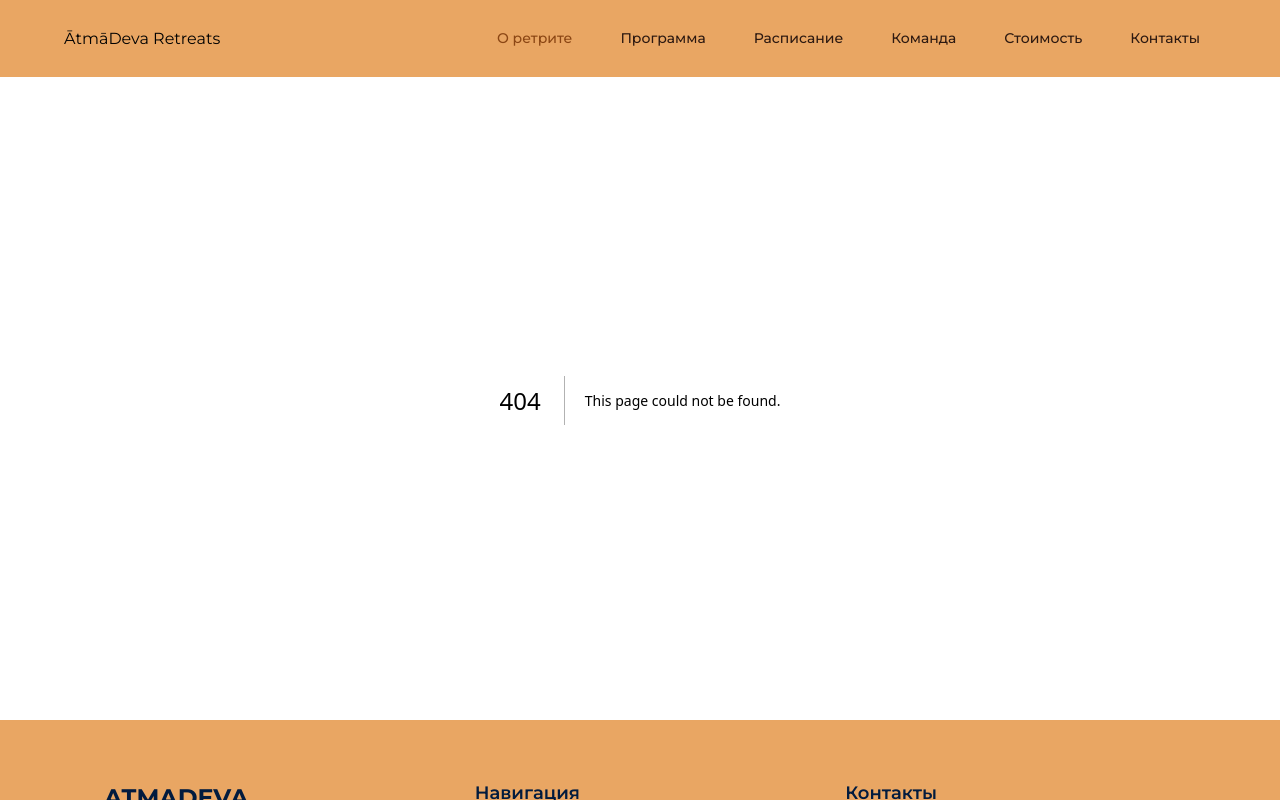
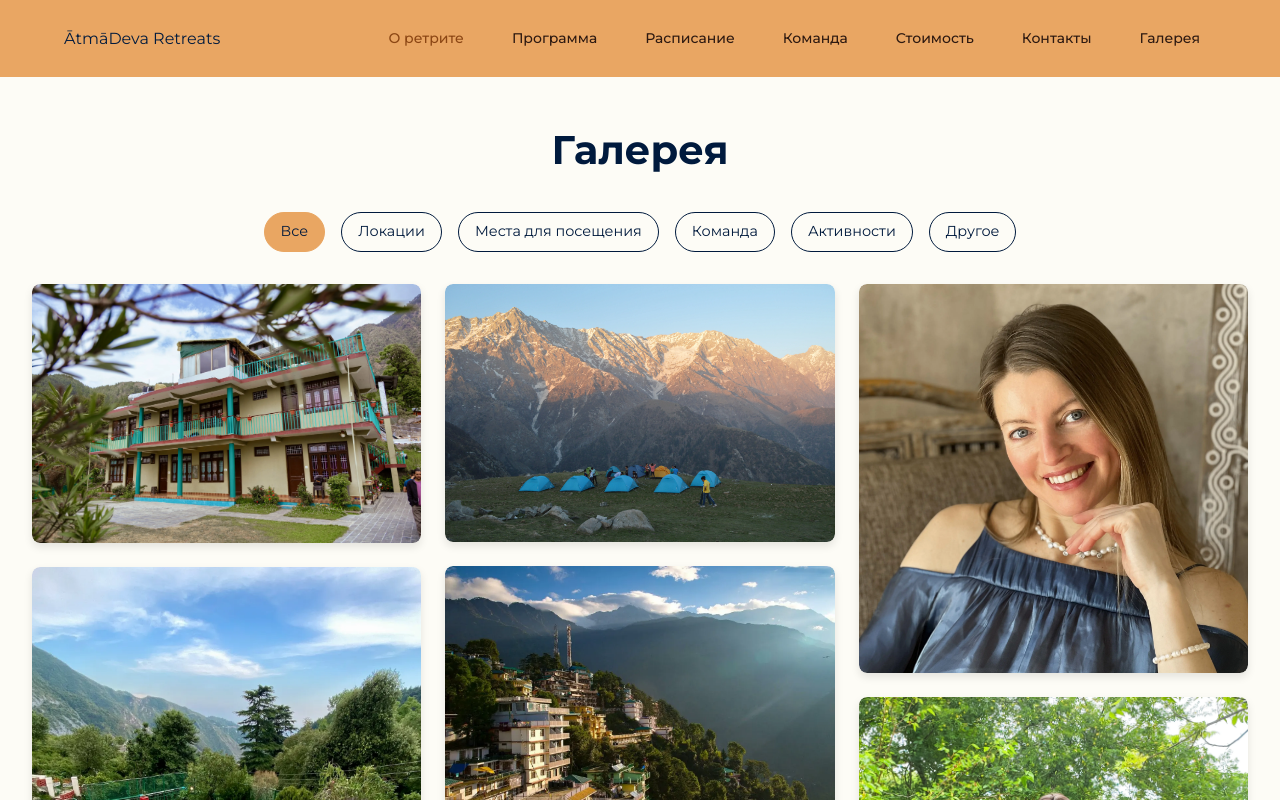
Before and after one commit to terrxrmachine/atmadeva, a Next.js app: page /gallery in a window 1280 px wide. Before the commit this address had no page. Shown: the top 800 px of the page. Built offline with nearby package versions, Linux system fonts and the light colour scheme.

Commit message:
added gallery page

```diff
--- a/src/app/components/shared/footer/footer.tsx
+++ b/src/app/components/shared/footer/footer.tsx
@@ -22,12 +22,21 @@ export default function Footer() {
                         <ul className={styles.footer__nav_list}>
                             {navigationItems.map((item) => (
                                 <li key={item.id} className={styles.footer__nav_item}>
+                                    {item.isExternalPage ? (
+                                        <a
+                                            href={item.href}
+                                            className={styles.footer__nav_link}
+                                        >
+                                            {item.label}
+                                        </a>
+                                    ) : (
                                         <a
                                             href={`#${item.id}`}
                                             className={styles.footer__nav_link}
                                         >
                                             {item.label}
                                         </a>
+                                    )}
                                 </li>
                             ))}
                         </ul>
--- a/src/app/components/shared/header/components/header-button/header-button.tsx
+++ b/src/app/components/shared/header/components/header-button/header-button.tsx
@@ -1,3 +1,4 @@
+import Link from 'next/link';
 import styles from './header-button.module.css'
 
 interface HeaderButtonProps {
@@ -5,9 +6,24 @@ interface HeaderButtonProps {
     label: string;
     isActive: boolean;
     onClick: (id: string) => void;
+    isExternalPage?: boolean;
+    href?: string;
 }
 
-export default function HeaderButton({ id, label, isActive, onClick }: HeaderButtonProps) {
+export default function HeaderButton({ id, label, isActive, onClick, isExternalPage, href }: HeaderButtonProps) {
+    // If it's an external page, render a Link component
+    if (isExternalPage && href) {
+        return (
+            <Link
+                href={href}
+                className={`${styles.header__button} ${isActive ? styles.header__button_active : ''}`}
+            >
+                {label}
+            </Link>
+        );
+    }
+
+    // Otherwise render a button for scrolling to sections
     return (
         <button
             onClick={() => onClick(id)}
--- a/src/app/components/shared/header/header-logic.ts
+++ b/src/app/components/shared/header/header-logic.ts
@@ -7,6 +7,7 @@ export const navigationItems = [
     { id: 'authors', label: 'Команда' },
     { id: 'pricing', label: 'Стоимость' },
     { id: 'booking', label: 'Контакты' },
+    { id: 'gallery', label: 'Галерея', isExternalPage: true, href: '/gallery' },
 ];
 
 export const useHeaderLogic = () => {
--- a/src/app/components/shared/header/header.tsx
+++ b/src/app/components/shared/header/header.tsx
@@ -31,6 +31,8 @@ export default function Header() {
                             label={item.label}
                             isActive={activeSection === item.id}
                             onClick={scrollToSection}
+                            isExternalPage={item.isExternalPage}
+                            href={item.href}
                         />
                     ))}
                 </nav>
@@ -47,6 +49,8 @@ export default function Header() {
                                 scrollToSection(id);
                                 toggleMobileMenu();
                             }}
+                            isExternalPage={item.isExternalPage}
+                            href={item.href}
                         />
                     ))}
                 </nav>
--- /dev/null
+++ b/src/app/gallery/gallery.module.css
@@ -0,0 +1,143 @@
+.container {
+  padding: 2rem;
+  max-width: 1400px;
+  margin: 0 auto;
+  padding-top: 120px; /* Space for fixed header */
+  padding-bottom: 4rem; /* Extra space at the bottom to prevent footer overlap */
+  min-height: calc(100vh - 300px); /* Ensure minimum height to push footer down */
+}
+
+.title {
+  text-align: center;
+  margin-bottom: 2rem;
+  color: var(--deep-purple);
+  font-size: 2.5rem;
+  font-weight: 700;
+}
+
+.categories {
+  display: flex;
+  flex-wrap: wrap;
+  justify-content: center;
+  gap: 1rem;
+  margin-bottom: 2rem;
+}
+
+.categoryButton {
+  background-color: var(--off-white);
+  color: var(--deep-purple);
+  border: 1px solid var(--deep-purple);
+  padding: 0.5rem 1rem;
+  border-radius: 2rem;
+  cursor: pointer;
+  transition: all 0.3s ease;
+  font-size: 0.9rem;
+}
+
+.categoryButton:hover {
+  background-color: var(--beige);
+}
+
+.categoryButton.active {
+  background-color: var(--orange);
+  color: var(--deep-purple);
+  border-color: var(--orange);
+}
+
+.gallery {
+  column-count: 3; /* Default for desktop */
+  column-gap: 1.5rem;
+  width: 100%;
+}
+
+.imageContainer {
+  break-inside: avoid;
+  margin-bottom: 1.5rem;
+  display: inline-block; /* Important for masonry layout */
+  width: 100%;
+}
+
+.imageWrapper {
+  position: relative;
+  width: 100%;
+  display: block;
+  overflow: hidden;
+  border-radius: 8px;
+  box-shadow: 0 4px 8px rgba(0, 0, 0, 0.1);
+  transition: transform 0.3s ease, box-shadow 0.3s ease;
+}
+
+.imageWrapper:hover {
+  transform: translateY(-5px);
+  box-shadow: 0 8px 16px rgba(0, 0, 0, 0.15);
+}
+
+.image {
+  width: 100% !important;
+  height: auto !important;
+  position: relative !important;
+  object-fit: cover !important;
+  border-radius: 8px;
+  display: block;
+}
+
+/* Responsive column counts */
+@media (max-width: 1200px) {
+  .gallery {
+    column-count: 3;
+  }
+}
+
+@media (max-width: 992px) {
+  .gallery {
+    column-count: 2;
+  }
+}
+
+@media (max-width: 576px) {
+  .gallery {
+    column-count: 1;
+  }
+}
+
+.loading {
+  text-align: center;
+  padding: 3rem;
+  font-size: 1.2rem;
+  color: var(--deep-purple);
+}
+
+/* Responsive adjustments */
+@media (max-width: 768px) {
+  .container {
+    padding: 1rem;
+    padding-top: 100px;
+  }
+
+  .title {
+    font-size: 2rem;
+  }
+
+  .gallery {
+    grid-template-columns: repeat(auto-fill, minmax(250px, 1fr));
+    gap: 1rem;
+  }
+
+  .categories {
+    flex-direction: row;
+    overflow-x: auto;
+    padding-bottom: 1rem;
+    justify-content: flex-start;
+  }
+
+  .categoryButton {
+    flex: 0 0 auto;
+  }
+}
+
+/* For larger screens, make the grid more dense */
+@media (min-width: 1200px) {
+  .gallery {
+    grid-template-columns: repeat(auto-fill, minmax(350px, 1fr));
+  }
+}
--- /dev/null
+++ b/src/app/gallery/page.tsx
@@ -0,0 +1,147 @@
+"use client";
+
+import { useState, useEffect } from 'react';
+import Image from 'next/image';
+import styles from './gallery.module.css';
+
+// Type for our image data
+interface ImageData {
+  src: string;
+  alt: string;
+  category: string;
+}
+
+export default function GalleryPage() {
+  const [images, setImages] = useState<ImageData[]>([]);
+  const [selectedCategory, setSelectedCategory] = useState<string>('all');
+  const [categories, setCategories] = useState<string[]>([]);
+  const [isLoading, setIsLoading] = useState(true);
+
+  useEffect(() => {
+    // Function to collect all images from the public directory
+    const fetchImages = async () => {
+      setIsLoading(true);
+
+      // Collect images from different folders
+      const locationImages = Array.from({ length: 15 }, (_, i) => ({
+        src: `/location/${i + 1}loc.webp`,
+        alt: `Локация ${i + 1}`,
+        category: 'location'
+      }));
+
+      const placesToVisitImages = Array.from({ length: 12 }, (_, i) => ({
+        src: `/places-to-visit/${i + 1}.webp`,
+        alt: `Место ${i + 1}`,
+        category: 'places'
+      }));
+
+      const teamImages = [
+        ...Array.from({ length: 4 }, (_, i) => ({
+          src: `/team/Mih-${i + 1}.webp`,
+          alt: `Михаил ${i + 1}`,
+          category: 'team'
+        })),
+        ...Array.from({ length: 5 }, (_, i) => ({
+          src: `/team/Svet-${i}.webp`,
+          alt: `Светлана ${i}`,
+          category: 'team'
+        })),
+        ...Array.from({ length: 4 }, (_, i) => ({
+          src: `/team/Val-${i + 1}.webp`,
+          alt: `Валентина ${i + 1}`,
+          category: 'team'
+        }))
+      ];
+
+      const whatToExpectImages = [
+        { src: '/what-to-expect/breathing.JPG.webp', alt: 'Дыхательные практики', category: 'activities' },
+        { src: '/what-to-expect/buddhism.JPG.webp', alt: 'Буддизм', category: 'activities' },
+        { src: '/what-to-expect/cosmos.JPG.webp', alt: 'Космос', category: 'activities' },
+        { src: '/what-to-expect/music.JPG.webp', alt: 'Музыка', category: 'activities' },
+        { src: '/what-to-expect/places.JPG.webp', alt: 'Места', category: 'activities' },
+        { src: '/what-to-expect/sound.JPG.webp', alt: 'Звукотерапия', category: 'activities' },
+        { src: '/what-to-expect/trekking.webp', alt: 'Треккинг', category: 'activities' },
+        { src: '/what-to-expect/yoga.webp', alt: 'Йога', category: 'activities' }
+      ];
+
+      const otherImages = [
+        { src: '/hero.jpg', alt: 'Главное изображение', category: 'other' },
+        { src: '/what-is-retreat/retreat.webp', alt: 'Ретрит', category: 'other' },
+        { src: '/authors/authors.webp', alt: 'Авторы', category: 'other' }
+      ];
+
+      // Combine all images
+      const allImages = [
+        ...locationImages,
+        ...placesToVisitImages,
+        ...teamImages,
+        ...whatToExpectImages,
+        ...otherImages
+      ];
+
+      // Extract unique categories
+      const uniqueCategories = ['all', ...new Set(allImages.map(img => img.category))];
+
+      setImages(allImages);
+      setCategories(uniqueCategories);
+      setIsLoading(false);
+    };
+
+    fetchImages();
+  }, []);
+
+  // Filter images based on selected category
+  const filteredImages = selectedCategory === 'all'
+    ? images
+    : images.filter(img => img.category === selectedCategory);
+
+  return (
+    <div className={styles.container} style={{ marginBottom: '2rem' }}>
+      <h1 className={styles.title}>Галерея</h1>
+
+      <div className={styles.categories}>
+        {categories.map(category => (
+          <button
+            key={category}
+            className={`${styles.categoryButton} ${selectedCategory === category ? styles.active : ''}`}
+            onClick={() => setSelectedCategory(category)}
+          >
+            {category === 'all' && 'Все'}
+            {category === 'location' && 'Локации'}
+            {category === 'places' && 'Места для посещения'}
+            {category === 'team' && 'Команда'}
+            {category === 'activities' && 'Активности'}
+            {category === 'other' && 'Другое'}
+          </button>
+        ))}
+      </div>
+
+      {isLoading ? (
+        <div className={styles.loading}>Загрузка изображений...</div>
+      ) : (
+        <div className={styles.gallery}>
+          {filteredImages.map((image, index) => (
+            <div key={index} className={styles.imageContainer}>
+              <div className={styles.imageWrapper}>
+                <Image
+                  src={image.src}
+                  alt={image.alt}
+                  width={500}
+                  height={350}
+                  sizes="(max-width: 768px) 100vw, (max-width: 1200px) 50vw, 33vw"
+                  className={styles.image}
+                  onError={(e) => {
+                    // Handle image loading errors
+                    const target = e.target as HTMLImageElement;
+                    target.style.display = 'none';
+                  }}
+                  unoptimized={true} // To maintain original quality
+                />
+              </div>
+            </div>
+          ))}
+        </div>
+      )}
+    </div>
+  );
+}
```
Lines whose indentation alone changed are shown as unchanged.
